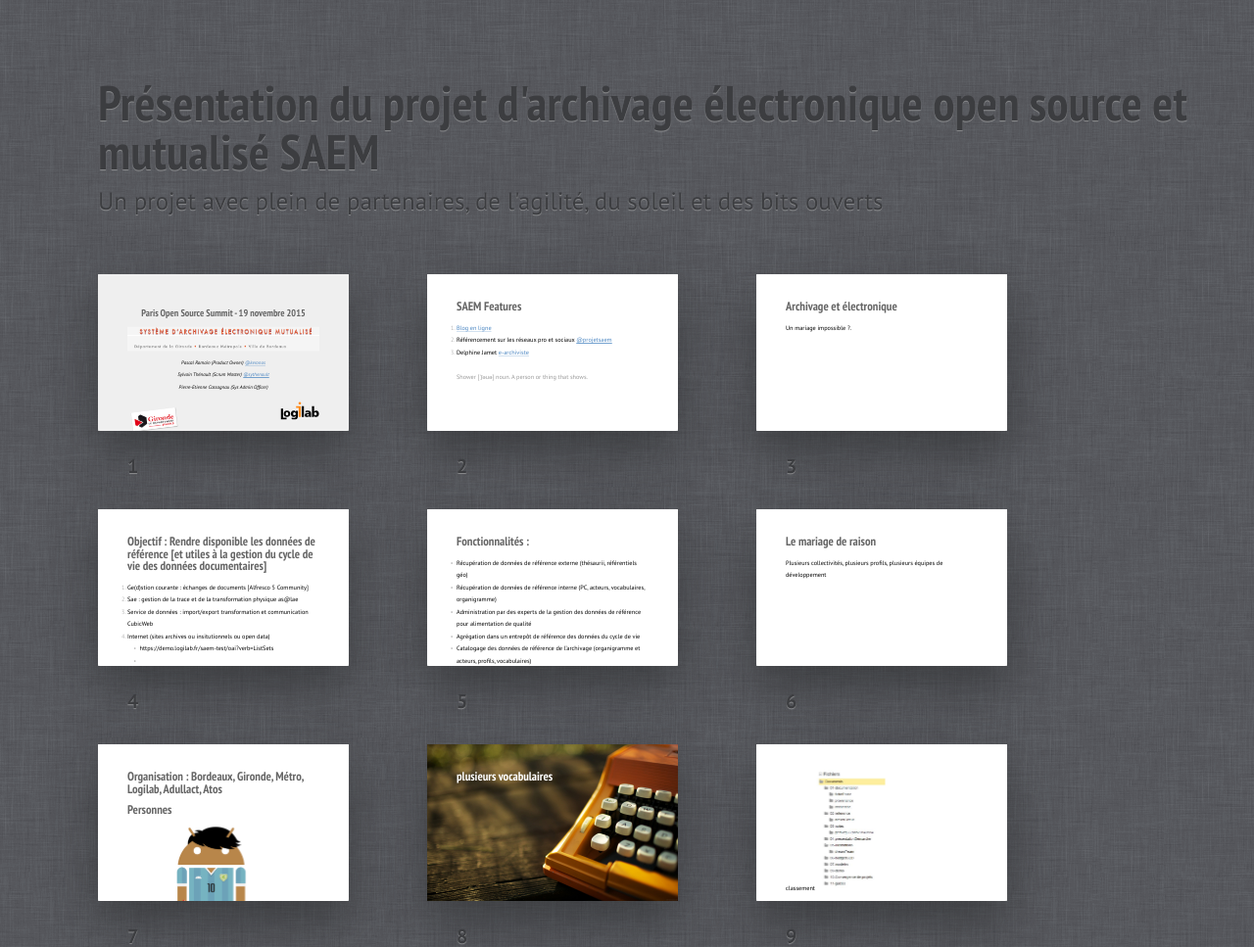
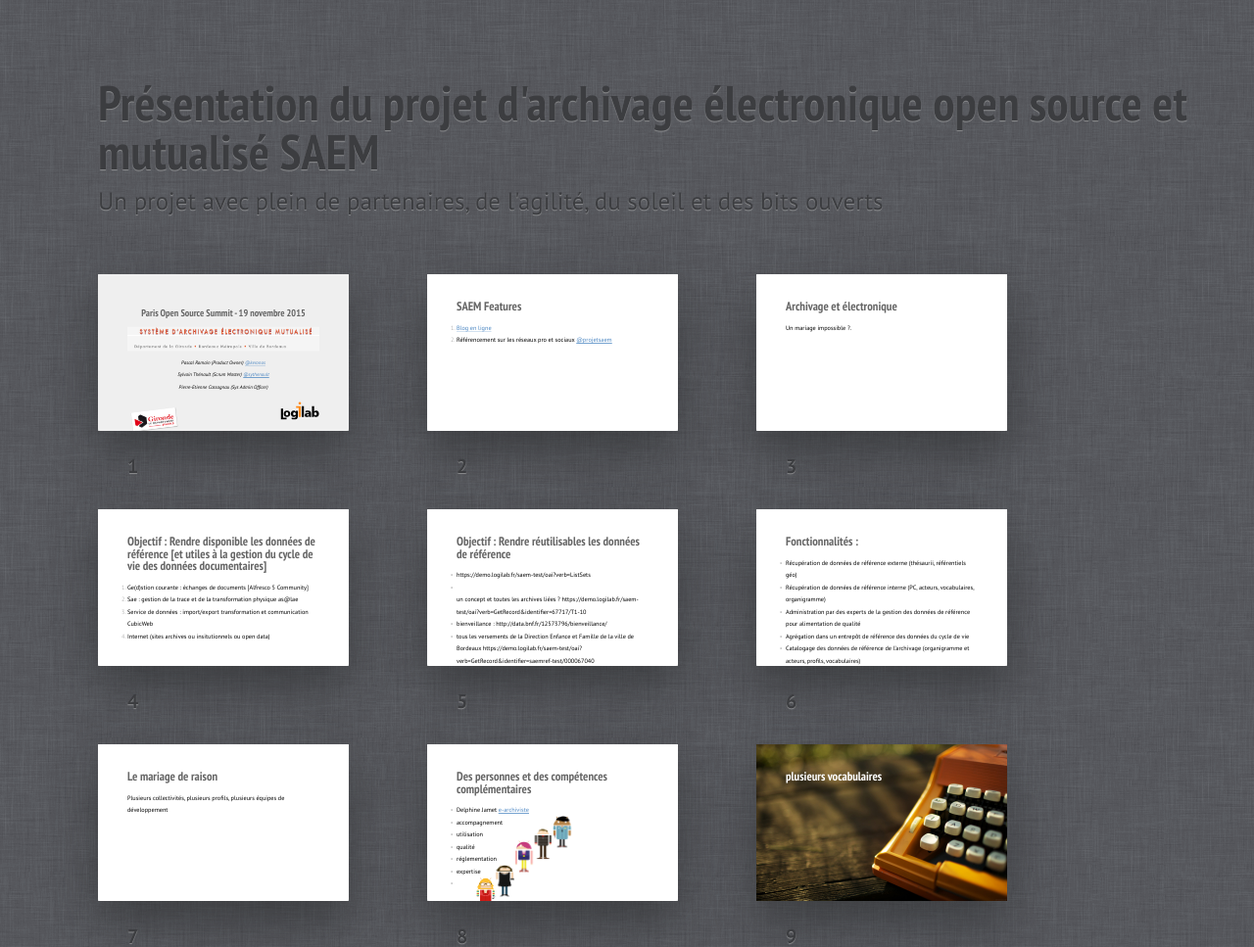
Before and after one commit to akakeronos/prezOSS, a plain HTML site: page index.html in a window 1280 px wide. Shown: the top 967 px of the page at 98% size. Drawn offline with Linux system fonts and the light colour scheme.

Commit message:
je galère :)

```diff
--- a/index.html
+++ b/index.html
@@ -57,9 +57,8 @@ p.legend {
 				<ol>
 					<li><a href="http://saem.e-bordeaux.org">Blog en ligne </a></li>
 					<li>Référencement sur les réseaux pro et sociaux <a href="http://twitter.com/projetsaem">@projetsaem</a></li>
-					<li>Delphine Jamet <a href="https://demo.logilab.fr/saem-test/11677?vid=owlabox">e-archiviste</a></li>
+
 				</ol>
-			<p class="note">Shower ['ʃəuə] noun. A person or thing that shows.</p>
 		</div>
 	</section>
 	<section class="slide">
@@ -76,6 +75,12 @@ p.legend {
 			<li>Sae : gestion de la trace et de la transformation physique as@lae </li>
 			<li>Service de données : import/export transformation et communication CubicWeb	</li>
 			<li>Internet (sites archives ou insitutionnels ou open data)
+		</ol>
+		</div>
+	</section>
+		<section class="slide">
+	<div>
+		<h2>Objectif : Rendre réutilisables les données de référence</h2>
 				<ul>
 					<li>https://demo.logilab.fr/saem-test/oai?verb=ListSets</li>
 					<li></li>un concept et toutes les archives liées ? https://demo.logilab.fr/saem-test/oai?verb=GetRecord&identifier=67717/T1-10</li>
@@ -83,8 +88,6 @@ p.legend {
 					<li>tous les versements de la Direction Enfance et Famille de la ville de Bordeaux https://demo.logilab.fr/saem-test/oai?verb=GetRecord&identifier=saemref-test/000067040</li>
 					<li>toutes les archives de Gironde : https://demo.logilab.fr/saem-test/oai?verb=GetRecord&identifier=saemref-test/000013710</li>
 				</ul>
-				</li>
-			</ol>
 		</div>
 	</section>
 	<section class="slide">
@@ -107,15 +110,18 @@ p.legend {
 		</div>
 	</section>
 	<section class="slide"><div>
-		<h2>Organisation : Bordeaux, Gironde, Métro, Logilab, Adullact, Atos</h2>
-		<h2>Personnes</h2>
-		<ul>
-				<li>accompagnement<img src="pictures/qualiticien.png"></li>
-				<li>utilisation<img src="pictures/citoyen.png"></li>
-				<li>qualité<img src="pictures/documentation.png"></li>
-				<li>réglementation<img src="pictures/juriste.png"></li>
-				<li>expertise<img src="pictures/androidglenna-6cd4ea7100ba90ff539fbc2d9e38fd21.png"></li>
-				<li>ingénierie<img src="pictures/androidphilippe-f162992cead56f59e4e8ab3787ab1600.png"></li>
+		<h2>Des personnes et des compétences complémentaires</h2>
+		<h2></h2>
+		<ul style="width: 60%; float: left;">
+				<li>Delphine Jamet <a href="https://demo.logilab.fr/saem-test/11677?vid=owlabox">e-archiviste</a></li>
+
+
+				<li>accompagnement<img src="pictures/qualiticien.png" style="width: 78px; height: 130px; float: right;"></li>
+				<li>utilisation<img src="pictures/citoyen.png" style="width: 78px; height: 130px; float: right;"></li>
+				<li>qualité<img src="pictures/documentation.png" style="width: 78px; height: 130px; float: right;"></li>
+				<li>réglementation<img src="pictures/juriste.png" style="width: 78px; height: 130px; float: right;"></li>
+				<li>expertise<img src="pictures/androidglenna-6cd4ea7100ba90ff539fbc2d9e38fd21.png" style="width: 78px; height: 130 px;float: right;"></li>
+				<li>ingénierie<img src="pictures/androidphilippe-f162992cead56f59e4e8ab3787ab1600.png" style="width: 78px; height: 130px;float: right;"></li>
 			</ul>
 		</div>
 	</section>
```
